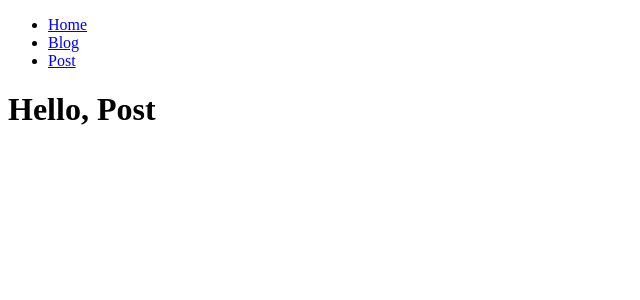
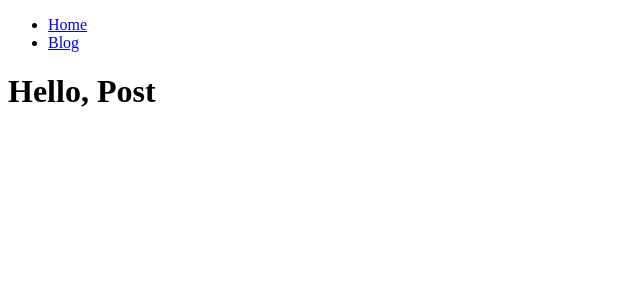
Before and after one commit to nadiachaja/react-next.js-tech-stack, a Next.js app in the folder my-app/: page /blog/post in a window 1280 px wide. Shown: the top 300 px of the page, without its empty margins (0-640 px from the left). Built offline with nearby package versions, Linux system fonts and the light colour scheme.

Commit message:
#1 link weggehaald nav

```diff
--- a/my-app/components/Header.jsx
+++ b/my-app/components/Header.jsx
@@ -6,7 +6,6 @@ export default function Header() {
         <ul>
             <li><Link href={`/`}>Home</Link></li>
             <li><Link href={`/blog`}>Blog</Link></li>
-            <li><Link href={`/blog/post`}>Post</Link></li>
         </ul>
         </nav>
     );
```
